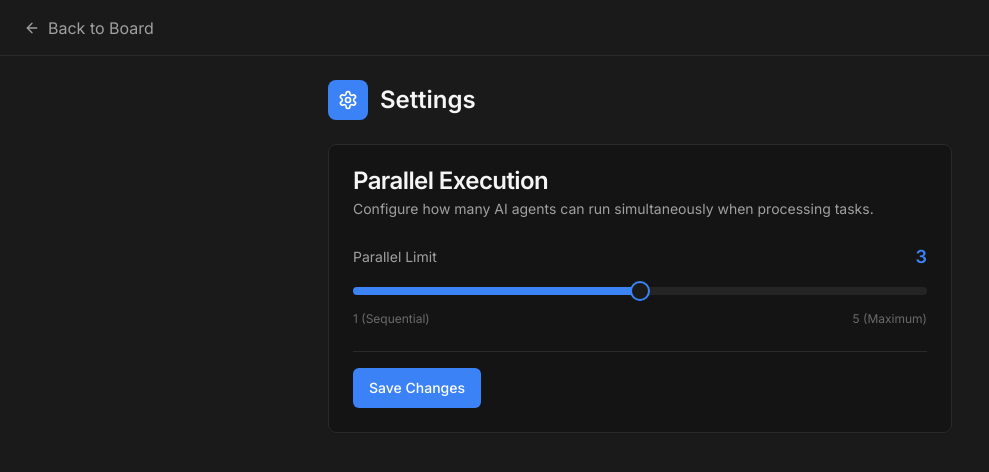
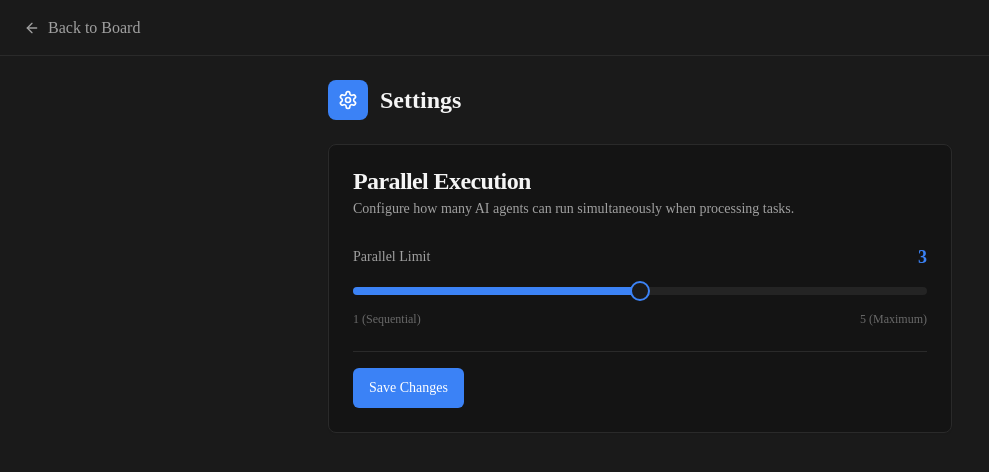
Before and after one commit to kaizen403/openlinear, a Next.js app in the folder apps/desktop-ui/: page /settings in a window 1280 px wide. Shown: the top 472 px of the page, without its empty margins (0-989 px from the left). Built offline with nearby package versions, Linux system fonts and the light colour scheme; no server answers.

Commit message:
fix(desktop): improve font consistency
Apply a shared font variable across the UI, add a drag region for the header, hide the column add button when populated, and disable window decorations for Tauri.

```diff
--- a/apps/desktop-ui/app/globals.css
+++ b/apps/desktop-ui/app/globals.css
@@ -29,11 +29,33 @@
 }
 
 @layer base {
+  html {
+    font-family: var(--font-sans), ui-sans-serif, system-ui, -apple-system, "Segoe UI", "Noto Sans", "Ubuntu", "Cantarell", "Helvetica Neue", Arial, sans-serif;
+    font-feature-settings: "kern" 1, "liga" 1, "clig" 1, "calt" 1, "rlig" 1;
+    font-variant-ligatures: normal;
+    font-kerning: normal;
+    font-optical-sizing: auto;
+    font-synthesis: none;
+    text-rendering: optimizeLegibility;
+  }
   * {
     @apply border-border;
   }
   body {
     @apply bg-linear-bg text-linear-text;
-    font-feature-settings: "rlig" 1, "calt" 1;
+  }
+  body,
+  button,
+  input,
+  textarea,
+  select {
+    font-family: inherit;
+    font-feature-settings: inherit;
+    font-variant-ligatures: inherit;
+    font-kerning: inherit;
+    font-optical-sizing: inherit;
+    font-synthesis: inherit;
+    letter-spacing: 0;
+    text-rendering: inherit;
   }
 }
--- a/apps/desktop-ui/app/layout.tsx
+++ b/apps/desktop-ui/app/layout.tsx
@@ -4,7 +4,12 @@ import "./globals.css"
 import { AuthProvider } from "@/hooks/use-auth"
 import { Toaster } from "sonner"
 
-const inter = Inter({ subsets: ["latin"] })
+const inter = Inter({
+  subsets: ["latin"],
+  weight: ["400", "500", "600", "700"],
+  variable: "--font-sans",
+  display: "swap",
+})
 
 export const metadata: Metadata = {
   title: "OpenLinear - Linear Clone",
@@ -18,7 +23,7 @@ export default function RootLayout({
 }>) {
   return (
     <html lang="en" className="dark">
-      <body className={`${inter.className} antialiased`}>
+      <body className={`${inter.variable} antialiased`}>
         <AuthProvider>
           {children}
           <Toaster position="bottom-right" theme="dark" />
--- a/apps/desktop-ui/app/page.tsx
+++ b/apps/desktop-ui/app/page.tsx
@@ -77,12 +77,13 @@ export default function HomePage() {
       </aside>
 
       <main className="flex-1 flex flex-col min-w-0">
-        <header className="h-14 border-b border-linear-border flex items-center justify-between px-6 bg-linear-bg">
-          <div className="flex items-center gap-4">
+        <header className="h-14 border-b border-linear-border flex items-center px-6 bg-linear-bg gap-4">
+          <div className="flex items-center gap-4 min-w-0">
             <h1 className="text-lg font-semibold">
               {activeProject ? activeProject.name : 'All Issues'}
             </h1>
           </div>
+          <div className="flex-1 h-full" data-tauri-drag-region />
           <div className="flex items-center gap-3">
             <div className="relative">
               <Search className="w-4 h-4 absolute left-3 top-1/2 -translate-y-1/2 text-linear-text-tertiary" />
--- a/apps/desktop-ui/components/board/column.tsx
+++ b/apps/desktop-ui/components/board/column.tsx
@@ -25,7 +25,7 @@ export function Column({ id, title, taskCount, children, onAddTask }: ColumnProp
             {taskCount}
           </Badge>
         </div>
-        {onAddTask && (
+        {onAddTask && taskCount === 0 && (
           <button
             onClick={onAddTask}
             className="w-6 h-6 rounded flex items-center justify-center text-linear-text-tertiary hover:text-linear-text hover:bg-linear-bg-tertiary transition-colors"
```
Also changed, not shown: 1 other file (tests, documents, lock files or other folders).
